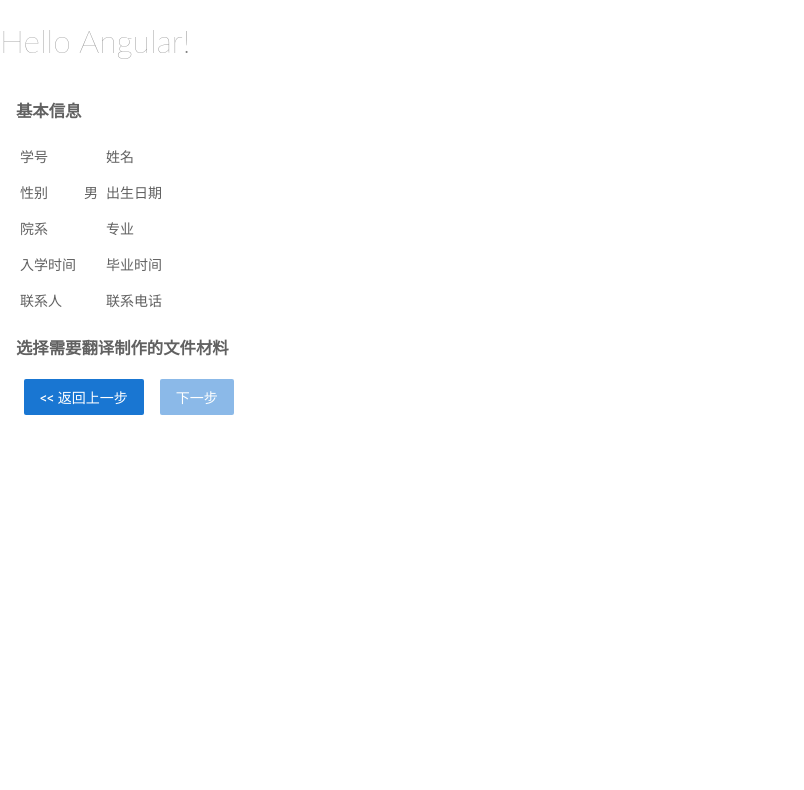
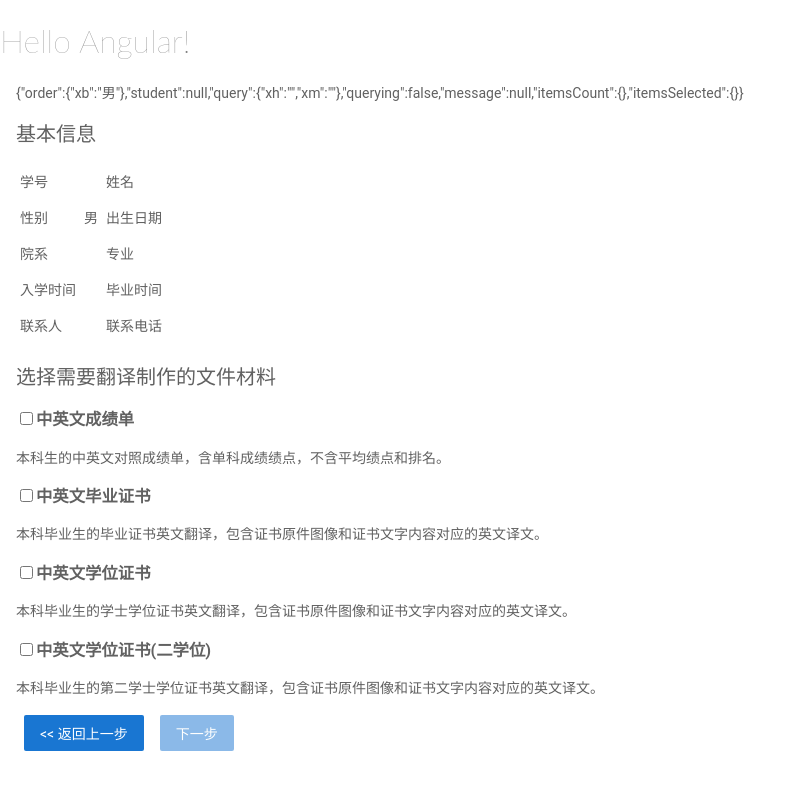
Before and after one commit to legist2016/orders, an Angular app: page /confirm-order in a window 1280 px wide. Shown: the top 790 px of the page, without its empty margins (0-804 px from the left). Built offline with nearby package versions, Linux system fonts and the light colour scheme.

Commit message:
5 files modified

```diff
--- a/src/app/data.service.ts
+++ b/src/app/data.service.ts
@@ -12,10 +12,13 @@ export class DataService {
     query: Student;
     querying: boolean;
     message: string;
+    itemsCount:{}
+    itemsSelected:{}
   };
   products: Array<Product> = null;
   constructor(private http: HttpClient) {
     this.init();
+    this.LoadProductList();
   }
 
   getStudentInfo(xh, xm) {
@@ -40,7 +43,9 @@ export class DataService {
       student: null,
       query: new Student(),
       querying: false,
-      message: null
+      message: null,
+      itemsCount:{},
+      itemsSelected:{}
     };
   }
 
--- a/src/app/wizards/confirm-order/confirm-order.component.css
+++ b/src/app/wizards/confirm-order/confirm-order.component.css
@@ -1,11 +1,16 @@
-ul{margin:0;padding:0;list-style:none;}
-.table{display:table;border-collapse:collapse;border:1px solid #ccc;}
-.table-caption{display:table-caption;margin:0;padding:0;font-size:16px;}
-.table-column-group{display:table-column-group;}
-.table-column{display:table-column;width:100px;}
-.table-row-group{display:table-row-group;}
-.table-row{display:table-row;}
-.table-row-group .table-row:hover,.table-footer-group .table-row:hover{background:#f6f6f6;}
-.table-cell{display:table-cell;padding:0 5px;border:1px solid #ccc;}
-.table-header-group{display:table-header-group;background:#eee;font-weight:bold;}
-.table-footer-group{display:table-footer-group;}
+button[number]{
+  margin:1px;
+  width:30px;
+  height:30px;
+}
+button[up]{
+}
+button[down]{
+}
+
+span[number]{
+  padding:4px 10px;
+  margin:0 5px;
+  border: solid 1px black;
+  border-radius: 2px;
+}
--- a/src/app/wizards/confirm-order/confirm-order.component.html
+++ b/src/app/wizards/confirm-order/confirm-order.component.html
@@ -1,4 +1,5 @@
-<h3>基本信息</h3>
+{{diagnostic}}
+<h2>基本信息</h2>
 <div table>
 	<ul>
 		<li>学号</li>
@@ -31,6 +32,19 @@
 		<li>{{ds.model.order.lxdh}}</li>
 	</ul>
 </div>
-<h3>选择需要翻译制作的文件材料</h3>
+<h2>选择需要翻译制作的文件材料</h2>
+<div *ngIf="ds.products">
+	<div *ngFor="let product of ds.products; index as i">
+		<h3>
+      <input type="checkbox" [(ngModel)]="ds.model.itemsSelected[i]" (click)="ds.model.itemsCount[i]=1">{{product.name}}
+      <span *ngIf="ds.model.itemsSelected[i]">份数：<span number>{{ds.model.itemsCount[i]}}</span>
+      <button [disabled]="ds.model.itemsCount[i]<=1" number (click)="ds.model.itemsCount[i]=ds.model.itemsCount[i]-1">-</button>
+      <button number (click)="ds.model.itemsCount[i]=ds.model.itemsCount[i]+1">+</button>
+      金额：<span number>{{product.price * ds.model.itemsCount[i]}}</span></span>
+    </h3>
+			<p>{{product.descript}}</p>
+
+	</div>
+</div>
 <button routerLink="/input-order"><< 返回上一步</button>
 <button type="submit" disabled="!form.form.valid">下一步</button>
--- a/src/app/wizards/confirm-order/confirm-order.component.ts
+++ b/src/app/wizards/confirm-order/confirm-order.component.ts
@@ -7,7 +7,10 @@ import { DataService } from "../../data.service";
   styleUrls: ["./confirm-order.component.css"]
 })
 export class ConfirmOrderComponent implements OnInit {
-  constructor(private ds:DataService) {}
+  constructor(private ds: DataService) {}
 
   ngOnInit() {}
+  get diagnostic() {
+    return JSON.stringify(this.ds.model);
+  }
 }
--- a/src/assets/products.json
+++ b/src/assets/products.json
@@ -16,5 +16,11 @@
     "name":"中英文学位证书",
     "descript":"本科毕业生的学士学位证书英文翻译，包含证书原件图像和证书文字内容对应的英文译文。",
     "price":10
+  },
+  {
+    "id":3,
+    "name":"中英文学位证书(二学位)",
+    "descript":"本科毕业生的第二学士学位证书英文翻译，包含证书原件图像和证书文字内容对应的英文译文。",
+    "price":10
   }
 ]
```
